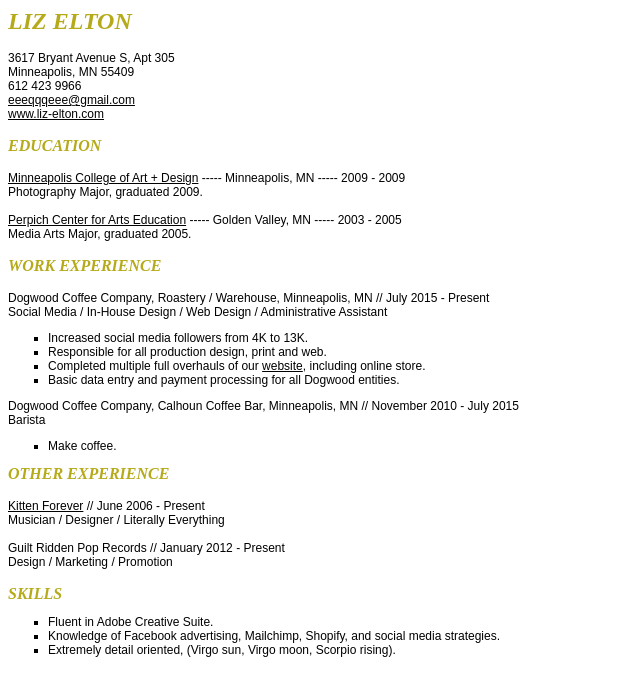
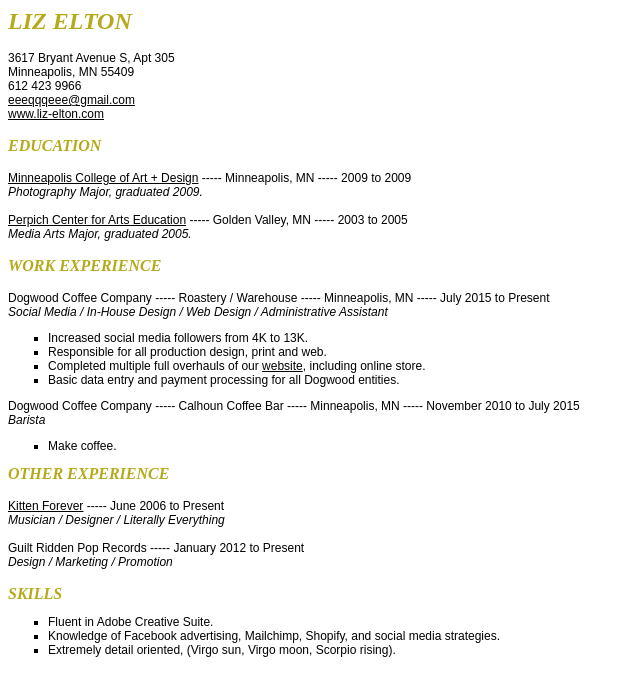
Before and after one commit to decameters/decameters.github.io, a plain HTML site: page index.html in a window 1280 px wide. Shown: the whole page, without its empty margins (0-640 px from the left). Drawn offline with Linux system fonts and the light colour scheme.

Commit message:
Update index.html

```diff
--- a/index.html
+++ b/index.html
@@ -15,34 +15,34 @@
       <br>
 
     <h3>EDUCATION</h3><br>
-    <a href="https://mcad.edu" target="_blank">Minneapolis College of Art + Design</a> ----- Minneapolis, MN ----- 2009 - 2009<br>
-      Photography Major, graduated 2009.<br>
+    <a href="https://mcad.edu" target="_blank">Minneapolis College of Art + Design</a> ----- Minneapolis, MN ----- 2009 to 2009<br>
+    <i>Photography Major, graduated 2009.</i><br>
       <br>
-    <a href="http://perpich.mn.gov" target="_blank">Perpich Center for Arts Education</a> ----- Golden Valley, MN ----- 2003 - 2005<br>
-      Media Arts Major, graduated 2005.<br>
+    <a href="http://perpich.mn.gov" target="_blank">Perpich Center for Arts Education</a> ----- Golden Valley, MN ----- 2003 to 2005<br>
+    <i>Media Arts Major, graduated 2005.</i><br>
       <br>
 
     <h3>WORK EXPERIENCE</h3><br>
-      Dogwood Coffee Company, Roastery / Warehouse, Minneapolis, MN  //  July 2015 - Present<br>
-      Social Media / In-House Design / Web Design / Administrative Assistant<br>
+      Dogwood Coffee Company ----- Roastery / Warehouse ----- Minneapolis, MN ----- July 2015 to Present<br>
+    <i>Social Media / In-House Design / Web Design / Administrative Assistant</i><br>
       <ul style="list-style-type:square">
         <li>Increased social media followers from 4K to 13K.
         <li>Responsible for all production design, print and web.
         <li>Completed multiple full overhauls of our <a href="http://dogwoodcoffee.com" target="_blank">website</a>, including online store.
         <li>Basic data entry and payment processing for all Dogwood entities.
       </ul>
-        Dogwood Coffee Company, Calhoun Coffee Bar, Minneapolis, MN  //  November 2010 - July 2015<br>
-        Barista<br>
+        Dogwood Coffee Company ----- Calhoun Coffee Bar ----- Minneapolis, MN ----- November 2010 to July 2015<br>
+    <i>Barista</i><br>
         <ul style="list-style-type:square">
           <li>Make coffee.
       </ul>
 
     <h3>OTHER EXPERIENCE</h3><br>
-    <a href="http://kittenforeverforever.com" target="_blank">Kitten Forever</a>  //  June 2006 - Present<br>
-        Musician / Designer / Literally Everything<br>
+    <a href="http://kittenforeverforever.com" target="_blank">Kitten Forever</a> ----- June 2006 to Present<br>
+    <i>Musician / Designer / Literally Everything</i><br>
         <br>
-        Guilt Ridden Pop Records  //  January 2012 - Present<br>
-        Design / Marketing / Promotion<br>
+        Guilt Ridden Pop Records ----- January 2012 to Present<br>
+    <i>Design / Marketing / Promotion</i><br>
         <br>
 
     <h3>SKILLS</h3>
```
